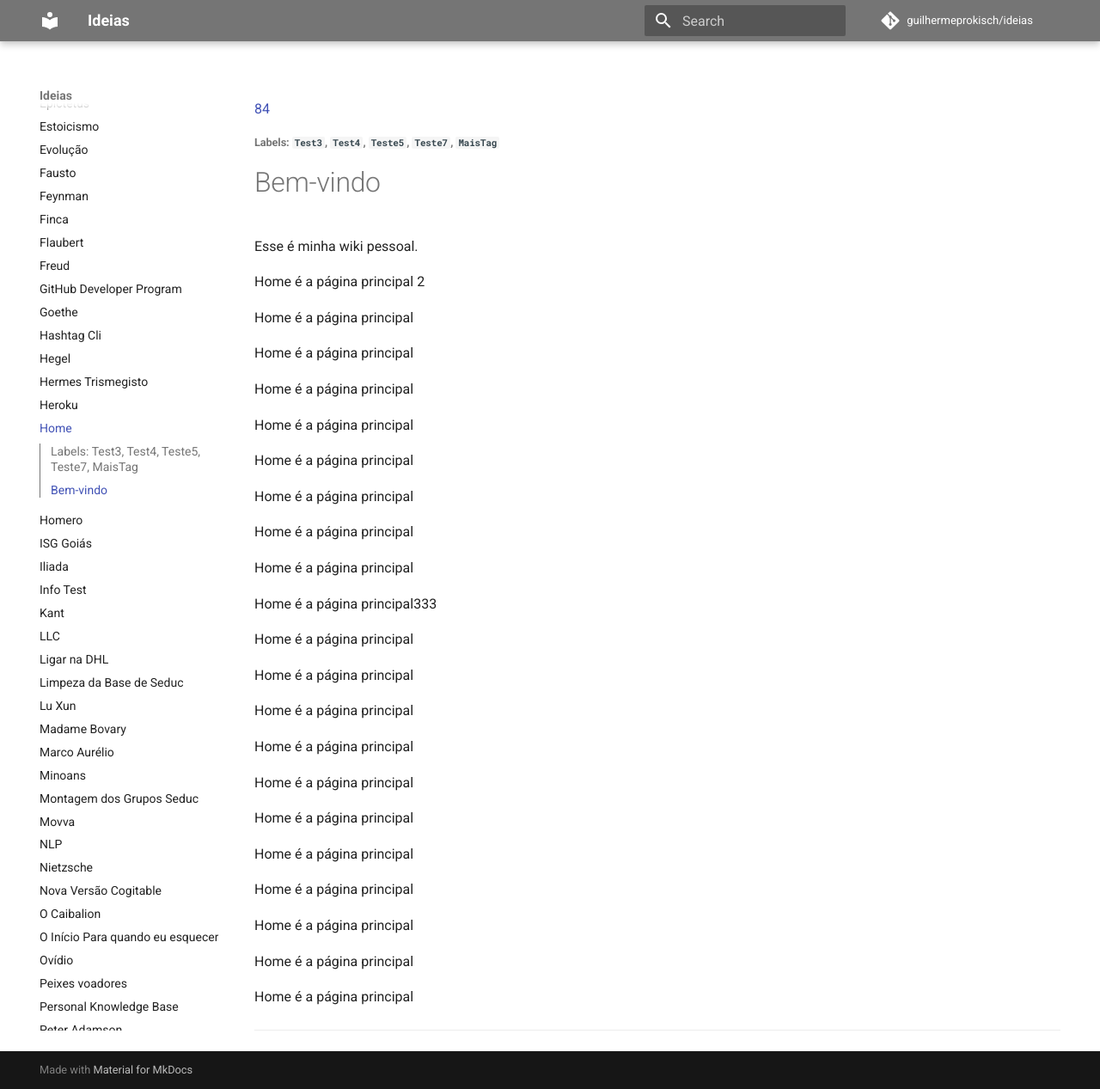
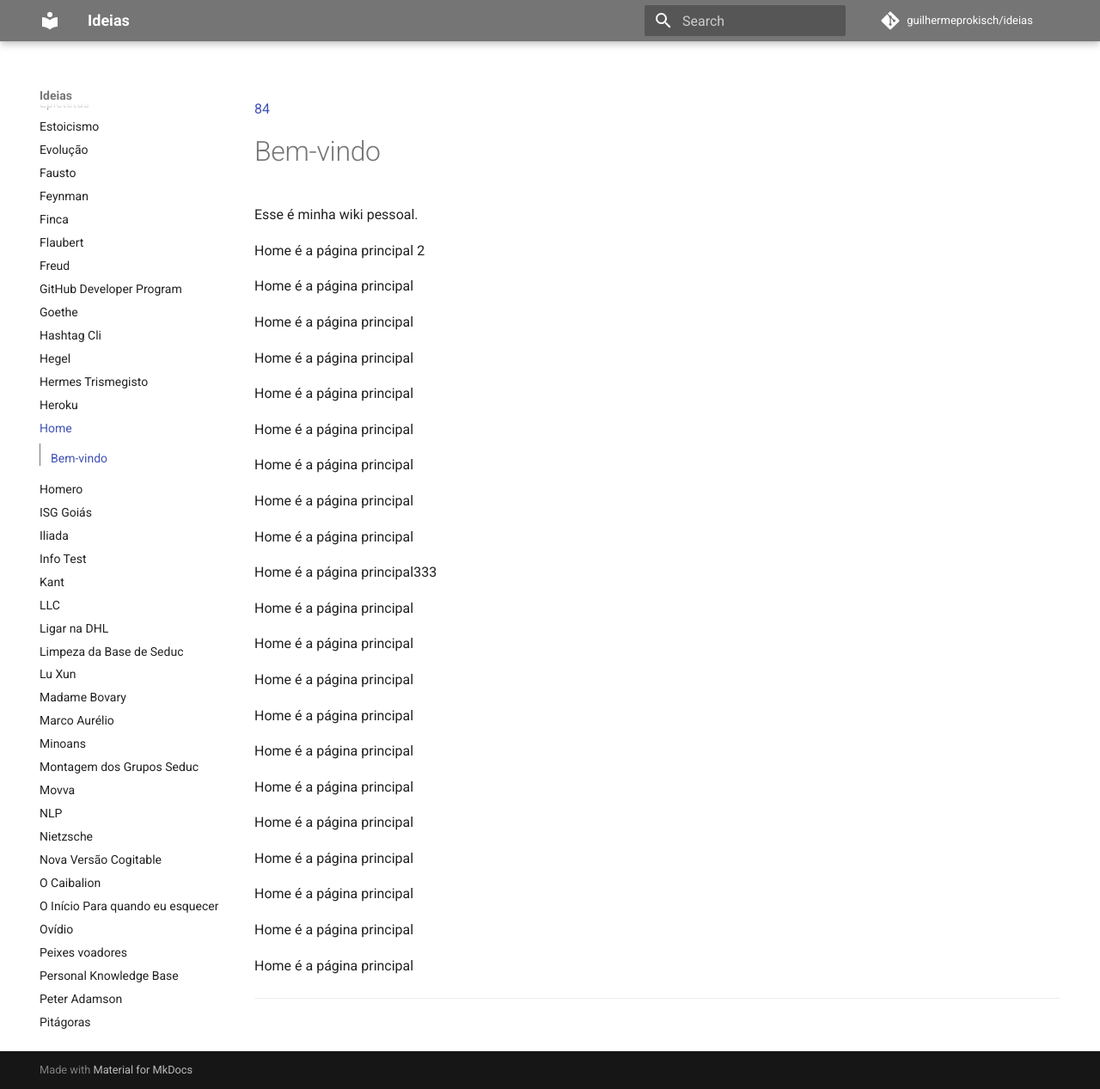
Before and after one commit to guilhermeprokisch/guilherme, an MkDocs documentation site: the page built from docs/Home.md, in a window 1280 px wide and 1267 px high. Shown: the whole window at 86% size. Built offline with MkDocs 1.6.1 and Material for MkDocs 9.7.7, drawn with Linux system fonts in a browser that asks for light colours; comment, search, counter and statistics services are not loaded.

```diff
--- a/docs/Home.md
+++ b/docs/Home.md
@@ -1,7 +1,5 @@
 [84](https://github.com/guilhermeprokisch/ideias/issues/84)
-###### **Labels**: `Test3`, `Test4`, `Teste5`, `Teste7`, `MaisTag`
-
-
+######
 
 # Bem-vindo
 
```
